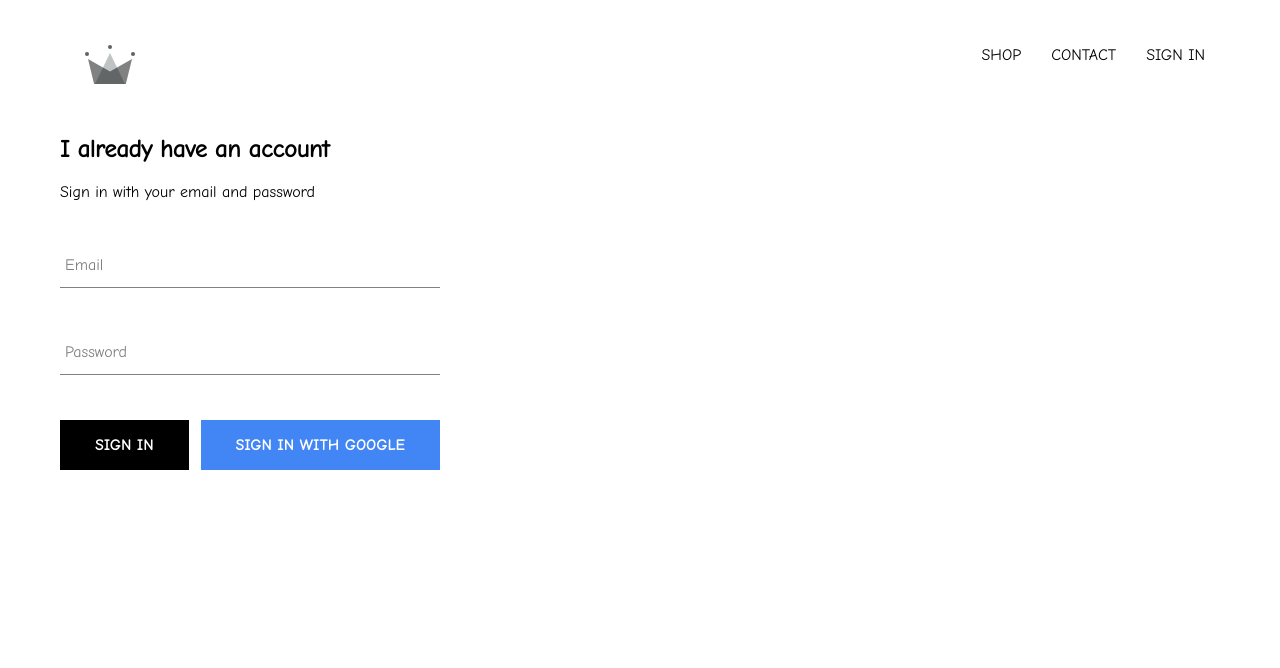
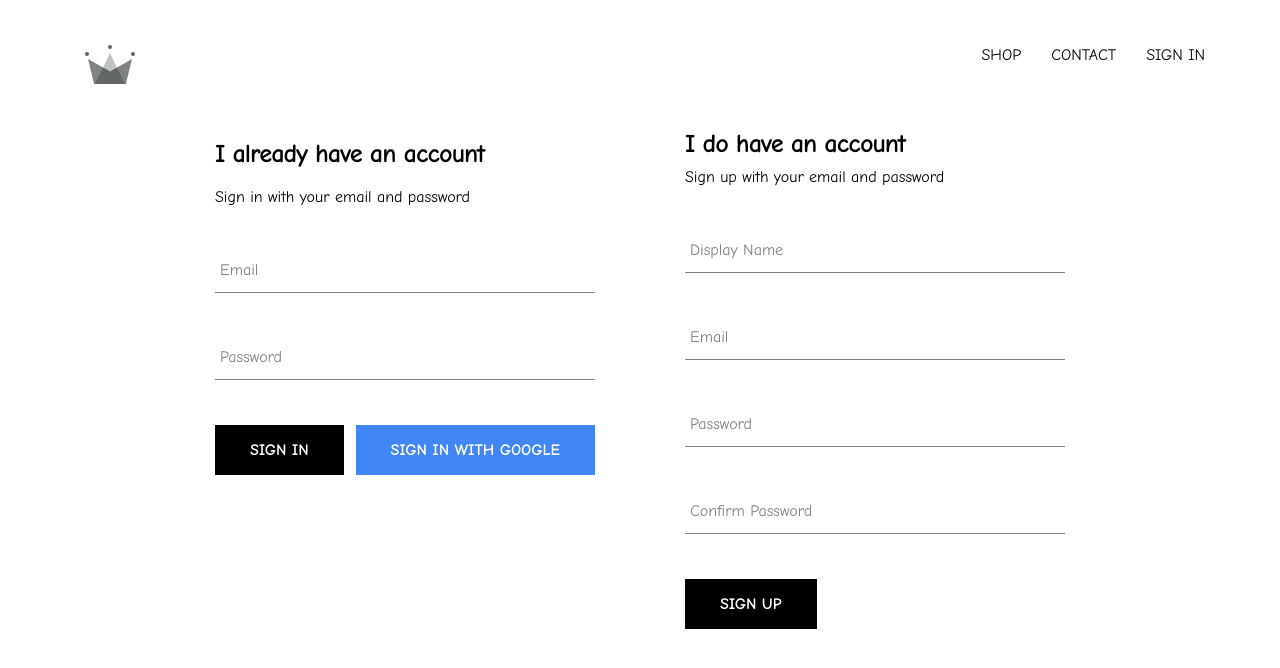
Before and after one commit to Benjosh95/crwn-clothing, a React (Create React App) app: page /signin in a window 1280 px wide. Shown: the top 668 px of the page. Built offline with nearby package versions, Linux system fonts and the light colour scheme; no server answers.

Commit message:
implemented firebase utils, included ability to store authenticated users into our firestore database

```diff
--- a/public/index.html
+++ b/public/index.html
@@ -24,7 +24,7 @@
       work correctly both with client-side routing and a non-root public URL.
       Learn how to configure a non-root public URL by running `npm run build`.
     -->
-    <title>React App</title>
+    <title>CRWN Clothing</title>
   </head>
   <body>
     <noscript>You need to enable JavaScript to run this app.</noscript>
--- a/src/App.js
+++ b/src/App.js
@@ -7,7 +7,7 @@
 import ShopPage from './pages/shop/shop.component';
 import SignInAndSignUp from './pages/sign-in-and-sign-up/sign-in-and-sign-up.component';
 import Header from './components/header/header.component';
-import { auth } from './firebase/firebase.utils';
+import { auth, createUserProfileDocument } from './firebase/firebase.utils';
 
 class App extends React.Component {
   constructor(){
@@ -21,10 +21,21 @@
   unsubscribeFromAuth = null;
 
   componentDidMount(){
-    this.unsubscribeFromAuth = auth.onAuthStateChanged(user => {
-      this.setState({currentUser: user});
+    this.unsubscribeFromAuth = auth.onAuthStateChanged(async userAuth => {
+      if(userAuth) {
+        const userRef = await createUserProfileDocument(userAuth);
 
-      console.log(user);
+        userRef.onSnapshot(snapShot => {
+          this.setState({
+            currentUser: {
+              id: snapShot.id,
+              ...snapShot.data()
+            }
+          });
+        });
+      } else {
+        this.setState({ currentUser: userAuth });
+      }
     })
   }
 
--- /dev/null
+++ b/src/components/sign-up/sign-up.component.jsx
@@ -0,0 +1,101 @@
+import React from 'react';
+
+import FormInput from '../form-input/form-input.component';
+import CustomButton from '../custom-button/custom-button.component';
+
+import { auth, createUserProfileDocument } from '../../firebase/firebase.utils';
+
+import './sign-up.styles.scss';
+
+class SignUp extends React.Component {
+    constructor(){
+        super();
+
+        this.state = {
+            displayName: '',
+            email: '',
+            password: '',
+            confirmPassword: ''
+        };
+    }
+
+    handleSubmit = async (event) => {
+        event.preventDefault();
+
+        const { displayName, email, password, confirmPassword } = this.state;
+
+        if(password !== confirmPassword) {
+            alert("passwords don't match");
+            return;
+        }
+
+        try {
+            const { user } = await auth.createUserWithEmailAndPassword(email, password);
+
+            await createUserProfileDocument(user, {displayName});
+
+            this.setState({
+                displayName: '',
+                email: '',
+                password: '',
+                confirmPassword: ''
+            })
+
+        } catch (error) {
+            console.error(error);
+        }
+    };
+
+    handleChange = async (event) => {
+        const { name, value } = event.target;
+
+        this.setState({[name]: value});
+    };
+
+    render() {
+        const { displayName, email, password, confirmPassword } = this.state;
+        return(
+            <div className='sign-up'>
+                <h2 className='title'>I do have an account</h2>
+                <span>Sign up with your email and password</span>
+                <form className='sign-up-form' onSubmit={this.handleSubmit}>
+                    <FormInput
+                        type='text'
+                        name='displayName'
+                        value={displayName}
+                        onChange={this.handleChange}
+                        label='Display Name'
+                        required
+                    />
+                    <FormInput
+                        type='email'
+                        name='email'
+                        value={email}
+                        onChange={this.handleChange}
+                        label='Email'
+                        required
+                    />
+                    <FormInput
+                        type='password'
+                        name='password'
+                        value={password}
+                        onChange={this.handleChange}
+                        label='Password'
+                        required
+                    />
+                    <FormInput
+                        type='password'
+                        name='confirmPassword'
+                        value={confirmPassword}
+                        onChange={this.handleChange}
+                        label='Confirm Password'
+                        required
+                    />
+                    <CustomButton type='submit'>SIGN UP</CustomButton>
+                </form>
+            </div>
+        )
+    }
+}
+
+export default SignUp;
--- /dev/null
+++ b/src/components/sign-up/sign-up.styles.scss
@@ -0,0 +1,9 @@
+.sign-up {
+    display: flex;
+    flex-direction: column;
+    width: 380px;
+
+    .title {
+        margin: 10px 0;
+    }
+}
--- a/src/firebase/firebase.utils.js
+++ b/src/firebase/firebase.utils.js
@@ -13,6 +13,35 @@
     measurementId: "G-KQD152Y6W9"
   }
 
+  export const createUserProfileDocument = async (userAuth, additionalData) => {
+    if (!userAuth) return;
+
+    const userRef = firestore.doc(`users/${userAuth.uid}`)
+
+    const snapShot = await userRef.get();
+
+    //check if data in this place
+    if(!snapShot.exists) {
+      const { displayName, email } = userAuth;
+      const createdAt = new Date();
+
+      try {
+        await userRef.set({
+          displayName,
+          email,
+          createdAt,
+          ...additionalData
+        })
+      } catch (error) {
+        console.log('error creating user', error.message);
+      }
+    }
+
+    return userRef;
+
+  }
+
+
   firebase.initializeApp(config);
 
   export const auth = firebase.auth();
--- a/src/pages/sign-in-and-sign-up/sign-in-and-sign-up.component.jsx
+++ b/src/pages/sign-in-and-sign-up/sign-in-and-sign-up.component.jsx
@@ -1,12 +1,14 @@
 import React from 'react';
 
 import SignIn from '../../components/sign-in/sign-in.component';
+import SignUp from '../../components/sign-up/sign-up.component';
 
 import './sign-in-and-sign-up.styles.scss';
 
 const SignInAndSignUpPage = () => (
     <div className='sign-in-and-sign-up'>
         <SignIn />
+        <SignUp />
     </div>
 );
 
--- a/src/pages/sign-in-and-sign-up/sign-in-and-sign-up.styles.scss
+++ b/src/pages/sign-in-and-sign-up/sign-in-and-sign-up.styles.scss
@@ -0,0 +1,6 @@
+.sign-in-and-sign-up {
+    width: 850px;
+    display: flex;
+    justify-content: space-between;
+    margin: 30px auto;
+}
```
